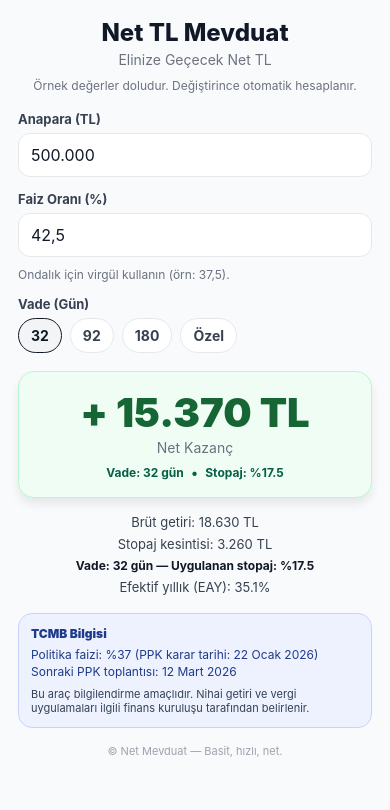
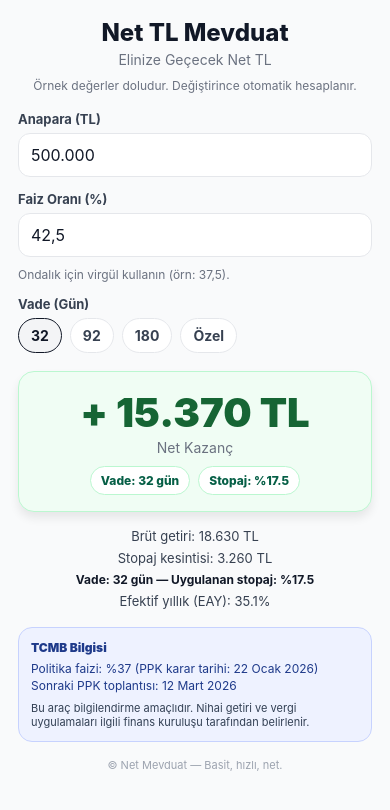
Before and after one commit to altaratinc-ops/net-tl-mevduat, a React Native app: screen / in a window 390 px wide. Shown: the top 810 px of the page. Built offline with nearby package versions, Linux system fonts and the light colour scheme.

Commit message:
premium meta pills

```diff
--- a/App.tsx
+++ b/App.tsx
@@ -30,8 +30,8 @@ const TCMB_POLICY_RATE_PCT = 37;
 const TCMB_POLICY_RATE_DECISION_DATE = "22 Ocak 2026";
 const TCMB_NEXT_MPC_MEETING_DATE = "12 Mart 2026";
 
-const DEFAULT_PRINCIPAL = 500000; // 500.000
-const DEFAULT_RATE = 42.5; // 42,5
+const DEFAULT_PRINCIPAL = 500000;
+const DEFAULT_RATE = 42.5;
 const DEFAULT_DAYS = 32;
 
 function clampNonNegative(n: number): number {
@@ -127,7 +127,7 @@ export default function App() {
   const [selectedDays, setSelectedDays] = useState<32 | 92 | 180 | "custom">(DEFAULT_DAYS);
   const [customDaysText, setCustomDaysText] = useState(() => String(DEFAULT_DAYS));
 
-  // Input focus state (premium)
+  // Input focus state
   const [focus, setFocus] = useState<{ principal: boolean; rate: boolean; days: boolean }>({
     principal: false,
     rate: false,
@@ -149,7 +149,7 @@ export default function App() {
     return calcNetDeposit({ principal, annualRatePct, days });
   }, [principalText, rateText, daysValue]);
 
-  // Net kart pulse animasyonu
+  // Pulse
   const pulse = useRef(new Animated.Value(1)).current;
   const pulseKey = useMemo(
     () => `${principalText}|${rateText}|${daysValue}`,
@@ -247,15 +247,19 @@ export default function App() {
             </View>
           </View>
 
-          {/* Net kart + pulse */}
+          {/* NET KART */}
           <Animated.View style={[styles.netCard, { transform: [{ scale: pulse }] }]}>
             <Text style={styles.netValue}>+ {formatTL(result.net)} TL</Text>
             <Text style={styles.netLabel}>Net Kazanç</Text>
 
-            <View style={styles.netMetaRow}>
-              <Text style={styles.netMetaText}>Vade: {daysValue || DEFAULT_DAYS} gün</Text>
-              <Text style={styles.netMetaDot}>•</Text>
-              <Text style={styles.netMetaText}>Stopaj: %{result.stopajPctUsed}</Text>
+            {/* ✅ Premium pill’ler */}
+            <View style={styles.metaPills}>
+              <View style={styles.metaPill}>
+                <Text style={styles.metaPillText}>Vade: {daysValue || DEFAULT_DAYS} gün</Text>
+              </View>
+              <View style={styles.metaPill}>
+                <Text style={styles.metaPillText}>Stopaj: %{result.stopajPctUsed}</Text>
+              </View>
             </View>
           </Animated.View>
 
@@ -269,7 +273,7 @@ export default function App() {
             <Text style={styles.breakRow}>Efektif yıllık (EAY): {result.eay.toFixed(1)}%</Text>
           </View>
 
-          {/* TCMB açık bilgi */}
+          {/* TCMB bilgi */}
           <View style={styles.infoCard}>
             <Text style={styles.infoTitle}>TCMB Bilgisi</Text>
             <Text style={styles.infoLine}>
@@ -290,7 +294,6 @@ export default function App() {
 }
 
 const styles = StyleSheet.create({
-  // ✅ PREMIUM BACKGROUND: saf beyaz yerine kırık beyaz
   safe: { flex: 1, backgroundColor: "#F9FAFB" },
   androidTopPad: { height: Platform.OS === "android" ? StatusBar.currentHeight ?? 0 : 0 },
 
@@ -355,9 +358,18 @@ const styles = StyleSheet.create({
   },
   netValue: { fontSize: 40, fontWeight: "900", color: "#166534" },
   netLabel: { marginTop: 2, fontSize: 14, color: "#6B7280" },
-  netMetaRow: { flexDirection: "row", alignItems: "center", marginTop: 8 },
-  netMetaText: { fontSize: 12, color: "#065F46", fontWeight: "700" },
-  netMetaDot: { marginHorizontal: 8, color: "#065F46", fontWeight: "900" },
+
+  // ✅ yeni pill alanı
+  metaPills: { flexDirection: "row", gap: 8, marginTop: 10, flexWrap: "wrap", justifyContent: "center" },
+  metaPill: {
+    backgroundColor: "#FFFFFF",
+    borderWidth: 1,
+    borderColor: "#BBF7D0",
+    paddingHorizontal: 10,
+    paddingVertical: 6,
+    borderRadius: 999,
+  },
+  metaPillText: { fontSize: 12, color: "#065F46", fontWeight: "800" },
 
   breakdown: { marginTop: 16, alignSelf: "stretch", gap: 6 },
   breakRow: { fontSize: 13, color: "#374151", textAlign: "center" },
```
